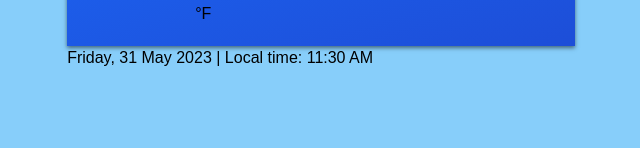
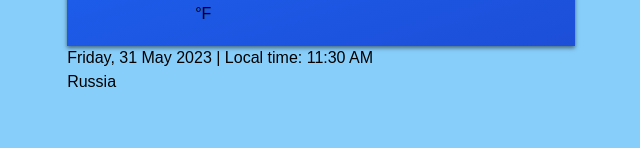
Before and after one commit to B-atuti/Weather-App, a React (Create React App) app in the folder weather-app/: page / in a window 1280 px wide. Shown: the part 152-300 px from the top of the page, without its empty margins (319-959 px from the left). Built offline with nearby package versions, Linux system fonts and the light colour scheme.

Commit message:
completed assignment

```diff
--- a/weather-app/src/components/DailyWeather.js
+++ b/weather-app/src/components/DailyWeather.js
@@ -8,6 +8,13 @@
                     Friday, 31 May 2023  | Local time: 11:30 AM
                 </p>
             </div>
+
+            <div className='flex items-center justify-center my-3'>
+                <p className='text-black text-3xl font-medium'>
+                    Russia
+                </p>
+
+            </div>
         </div>
     )
 }
```
